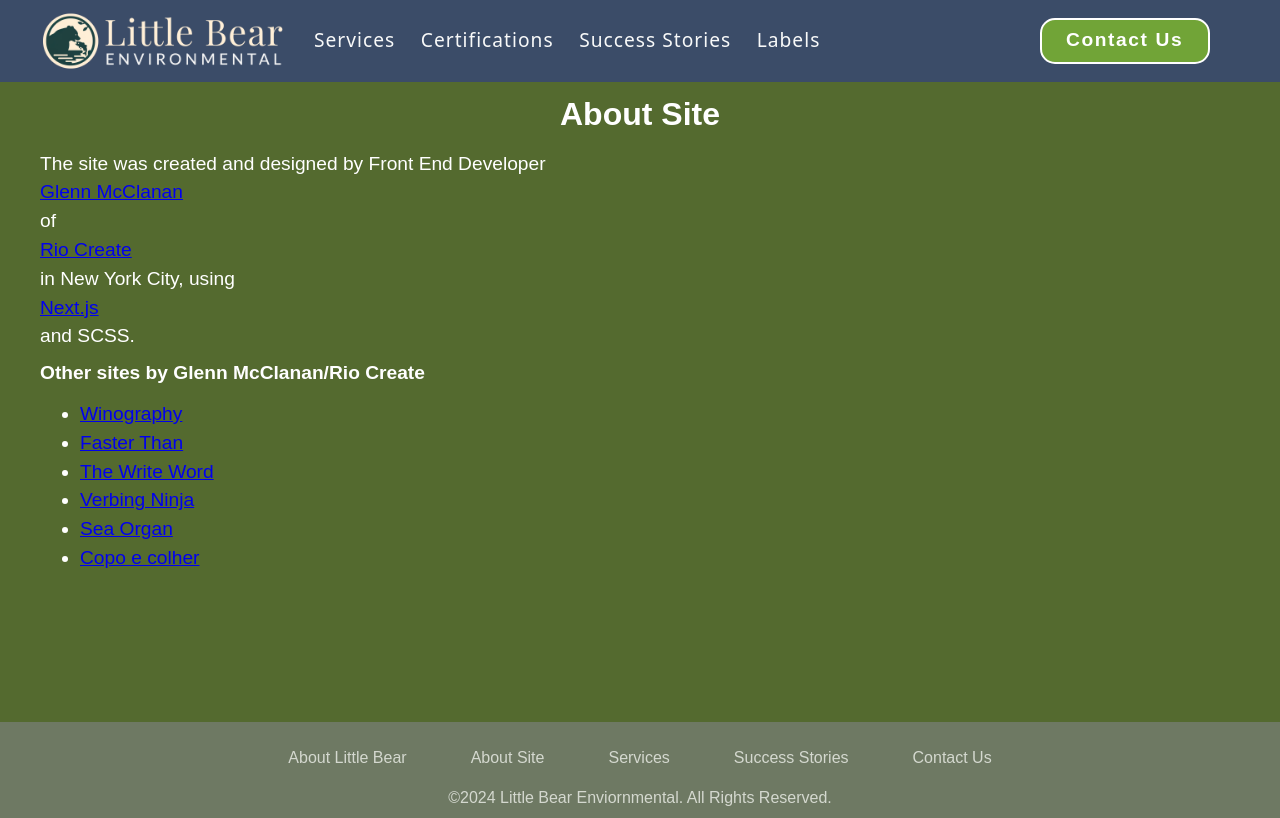
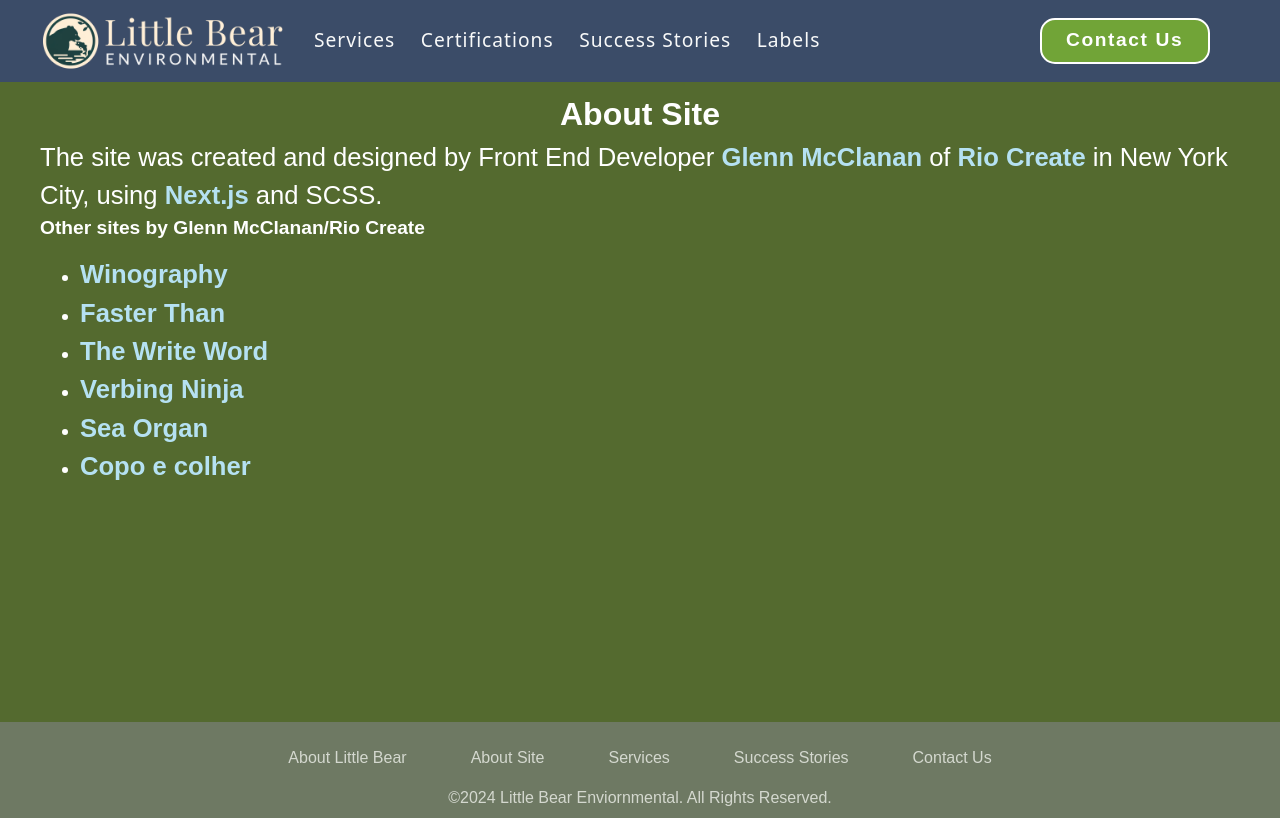
Before and after one commit to gmcln-rct/pond-project, a Next.js app: page /about/site in a window 1280 px wide. Built offline with nearby package versions, Linux system fonts and the light colour scheme.

Commit message:
Update footer styling

```diff
--- a/app/about/page.module.scss
+++ b/app/about/page.module.scss
@@ -35,13 +35,14 @@
     }
 
     &__link {
+        display: inline;
 
         font-family: 'Neuton', sans-serif;
         font-size: clamp(1.3rem, 2vw, 2rem);
         font-weight: 700;
         text-align: center;
 
-        color: #186e90;
+        color: hsl(197, 71%, 83%);
         text-decoration: none;
     }
 
--- a/app/about/site/page.js
+++ b/app/about/site/page.js
@@ -8,11 +8,10 @@
     <section className={styles.aboutSection}>
       <h1 className={styles.aboutSection__title}>About Site</h1>
 
-      <p className={styles.aboutSection__content}>
-        The site was created and designed by Front End Developer{" "}
-        <Link href="https://www.glennmcclanan.com/">Glenn McClanan</Link> of{" "}
-        <a href="https://riocreate.com/">Rio Create</a> in New York City, using{" "}
-        <a href="https://nextjs.org/">Next.js</a> and SCSS.
+      <p>
+        The site was created and designed by Front End Developer{" "} <Link href="https://www.glennmcclanan.com/" className={styles.aboutSection__link}>Glenn McClanan</Link> of{" "}
+        <Link href="https://riocreate.com/" className={styles.aboutSection__link}>Rio Create</Link> in New York City, using{" "}
+        <Link href="https://nextjs.org/" className={styles.aboutSection__link}>Next.js</Link> and SCSS.
       </p>
 
       <h2 className={styles.aboutSection__listTitle}>
@@ -20,22 +19,22 @@
       </h2>
       <ul className={styles.aboutSection__list}>
         <li>
-          <Link href="https://winography.net/">Winography</Link>
+          <Link href="https://winography.net/" className={styles.aboutSection__link}>Winography</Link>
         </li>
         <li>
-          <Link href="https://fasterthan.net/">Faster Than</Link>
+          <Link href="https://fasterthan.net/" className={styles.aboutSection__link}>Faster Than</Link>
         </li>
         <li>
-          <Link href="https://writeword.net/">The Write Word</Link>
+          <Link href="https://writeword.net/" className={styles.aboutSection__link}>The Write Word</Link>
         </li>
         <li>
-          <Link href="https://verbing.ninja/">Verbing Ninja</Link>
+          <Link href="https://verbing.ninja/" className={styles.aboutSection__link}>Verbing Ninja</Link>
         </li>
         <li>
-          <Link href="https://seaorgan.net/">Sea Organ</Link>
+          <Link href="https://seaorgan.net/" className={styles.aboutSection__link}>Sea Organ</Link>
         </li>
         <li>
-          <Link href="https://www.copoecolher.com//">Copo e colher</Link>
+          <Link href="https://www.copoecolher.com//" className={styles.aboutSection__link}>Copo e colher</Link>
         </li>
       </ul>
     </section>
```
